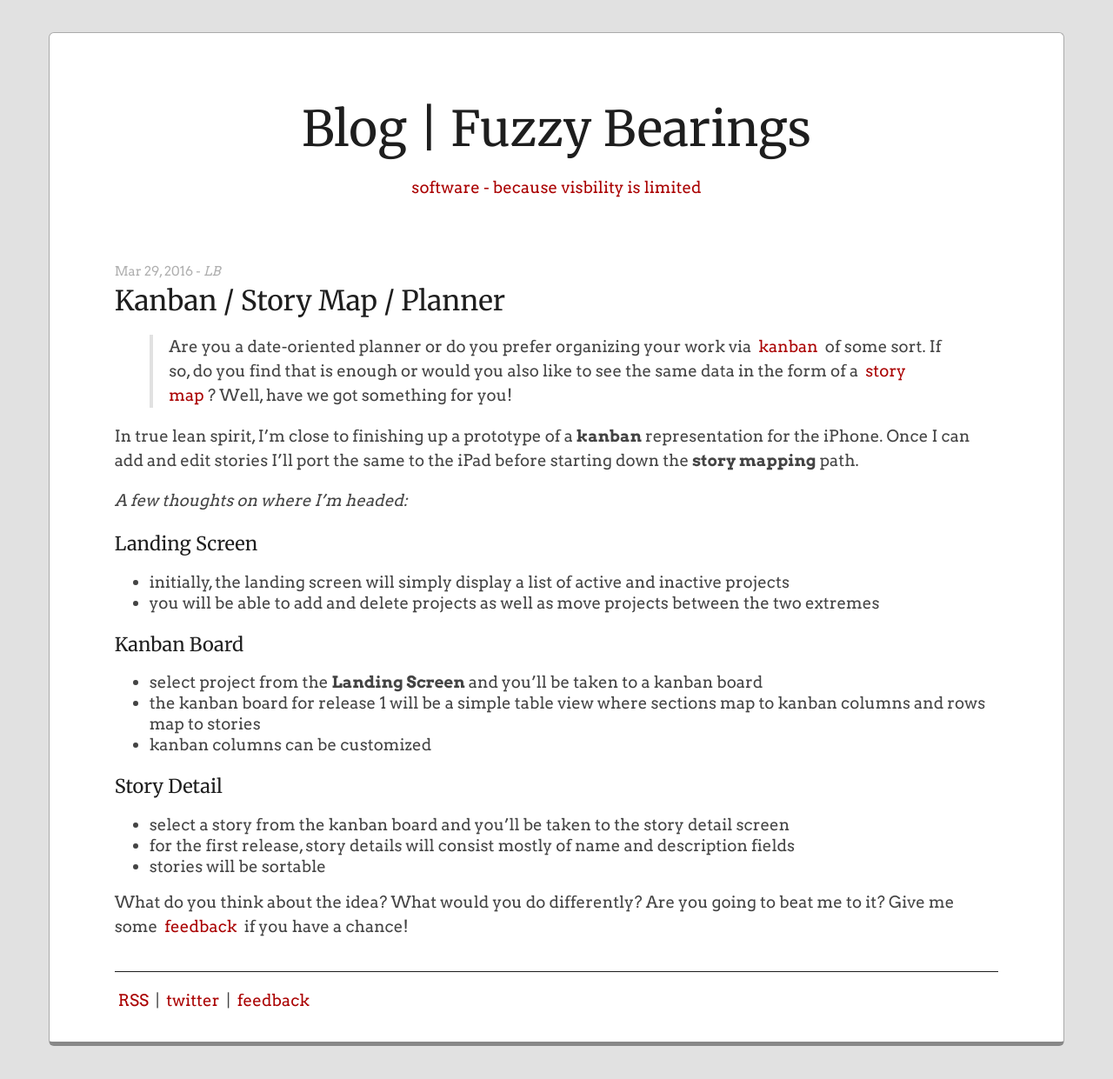
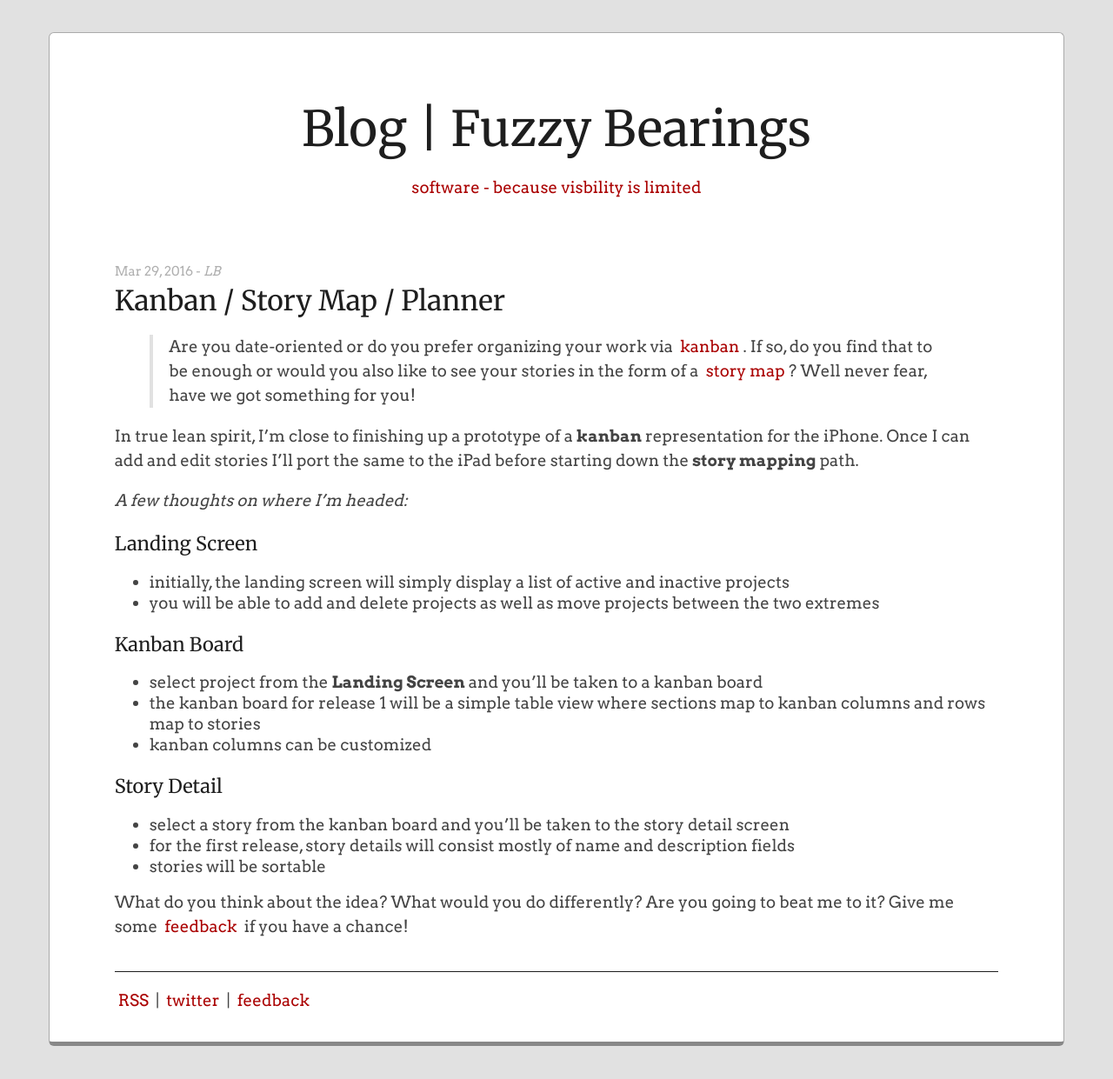
Before and after one commit to FuzzyBearings-Websites/com.fuzzybearings.blog, a Jekyll site: the page built from projects/_posts/2016-03-29-planner.md, in a window 1280 px wide. Shown: the whole page at 87% size. Built offline with Jekyll 4.4.1, drawn with Linux system fonts in a browser that asks for light colours.

Commit message:
Updated post language.

```diff
--- a/projects/_posts/2016-03-29-planner.md
+++ b/projects/_posts/2016-03-29-planner.md
@@ -2,7 +2,7 @@
 layout: post
 title: Kanban / Story Map / Planner
 author: LB
-preface: Are you a date-oriented planner or do you prefer organizing your work via <a href="http://www.everydaykanban.com/what-is-kanban/">kanban</a> of some sort. If so, do you find that is enough or would you also like to see the same data in the form of a <a href="http://www.infoq.com/presentations/user-story-map">story map</a>? Well, have we got something for you!
+preface: Are you date-oriented or do you prefer organizing your work via <a href="http://www.everydaykanban.com/what-is-kanban/">kanban</a>. If so, do you find that to be enough or would you also like to see your stories in the form of a <a href="http://www.infoq.com/presentations/user-story-map">story map</a>? Well never fear, have we got something for you!
 ---
 In true lean spirit, I'm close to finishing up a prototype of a **kanban** representation for the iPhone. Once I can add and edit stories I'll port the same to the iPad before starting down the **story mapping** path.
 
```
